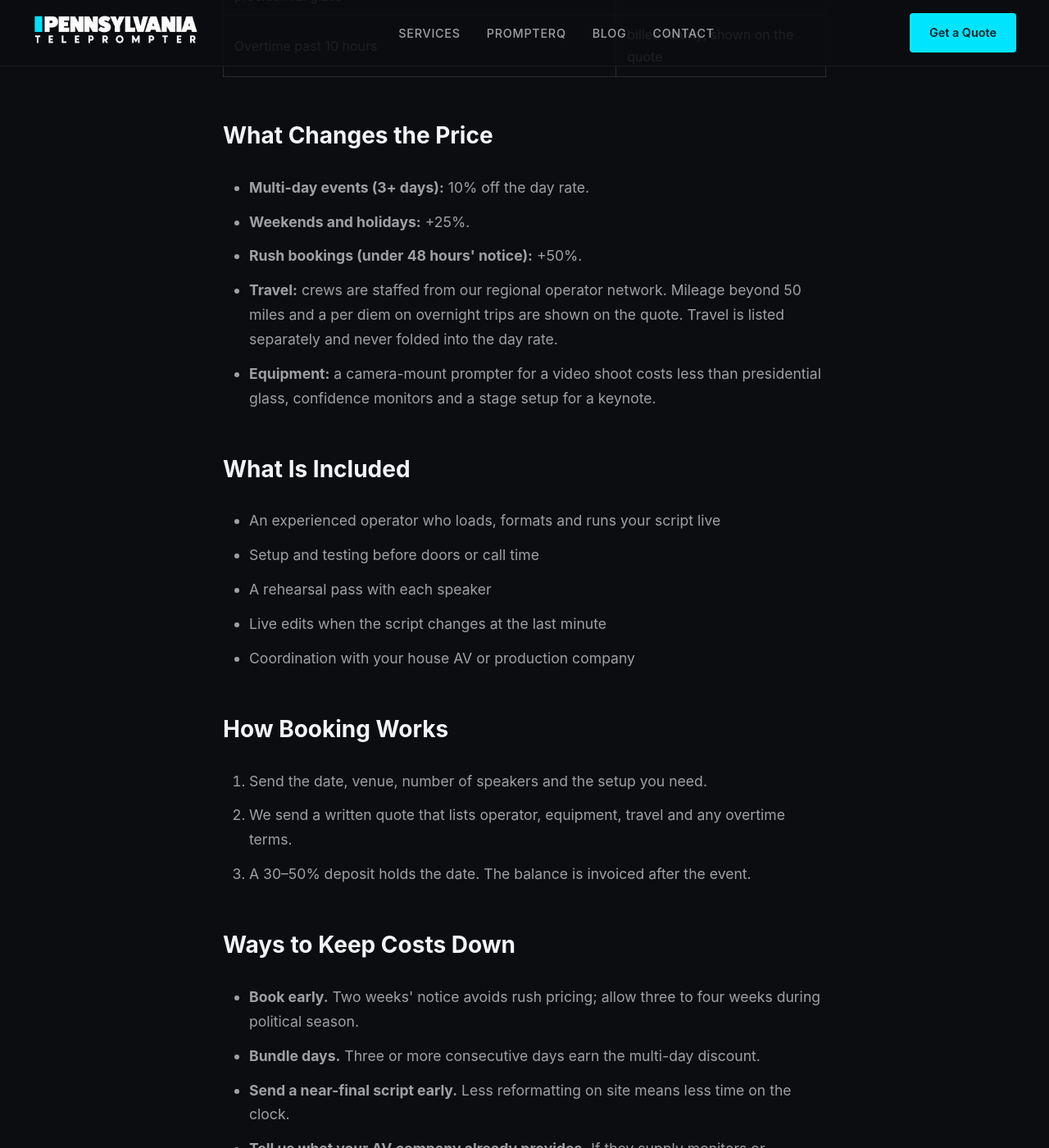
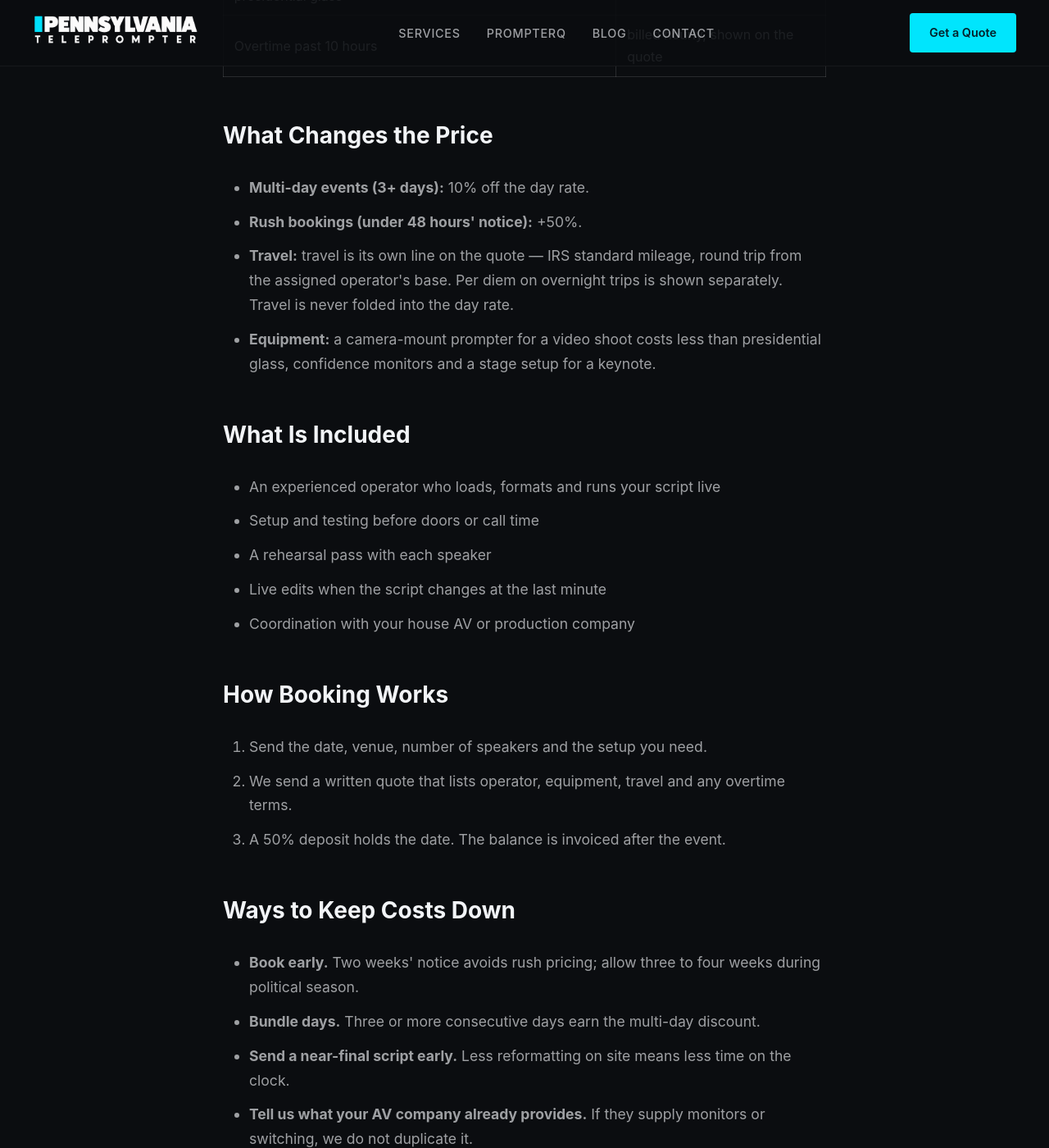
Before and after one commit to jasproj/pennsylvaniateleprompter, a Jekyll site: the page blog/teleprompter-cost-pennsylvania.html, which Jekyll copies as it is, in a window 1280 px wide and 1400 px high, scrolled down 1073 px. Shown: the whole window at 82% size. Built offline with Jekyll 4.4.1, drawn with Linux system fonts in a browser that asks for light colours.

Commit message:
pricing: correct deposit, travel and surcharge terms to current policy
Co-Authored-By: Claude Opus 4.6 <noreply@anthropic.com>

```diff
--- a/blog/teleprompter-cost-pennsylvania.html
+++ b/blog/teleprompter-cost-pennsylvania.html
@@ -293,9 +293,8 @@ hr{border-color:rgba(255,255,255,.08)}
 <h2>What Changes the Price</h2>
 <ul>
 <li><strong>Multi-day events (3+ days):</strong> 10% off the day rate.</li>
-<li><strong>Weekends and holidays:</strong> +25%.</li>
 <li><strong>Rush bookings (under 48 hours' notice):</strong> +50%.</li>
-<li><strong>Travel:</strong> crews are staffed from our regional operator network. Mileage beyond 50 miles and a per diem on overnight trips are shown on the quote. Travel is listed separately and never folded into the day rate.</li>
+<li><strong>Travel:</strong> travel is its own line on the quote — IRS standard mileage, round trip from the assigned operator's base. Per diem on overnight trips is shown separately. Travel is never folded into the day rate.</li>
 <li><strong>Equipment:</strong> a camera-mount prompter for a video shoot costs less than presidential glass, confidence monitors and a stage setup for a keynote.</li>
 </ul>
 <h2>What Is Included</h2>
@@ -310,7 +309,7 @@ hr{border-color:rgba(255,255,255,.08)}
 <ol>
 <li>Send the date, venue, number of speakers and the setup you need.</li>
 <li>We send a written quote that lists operator, equipment, travel and any overtime terms.</li>
-<li>A 30–50% deposit holds the date. The balance is invoiced after the event.</li>
+<li>A 50% deposit holds the date. The balance is invoiced after the event.</li>
 </ol>
 <h2>Ways to Keep Costs Down</h2>
 <ul>
```
